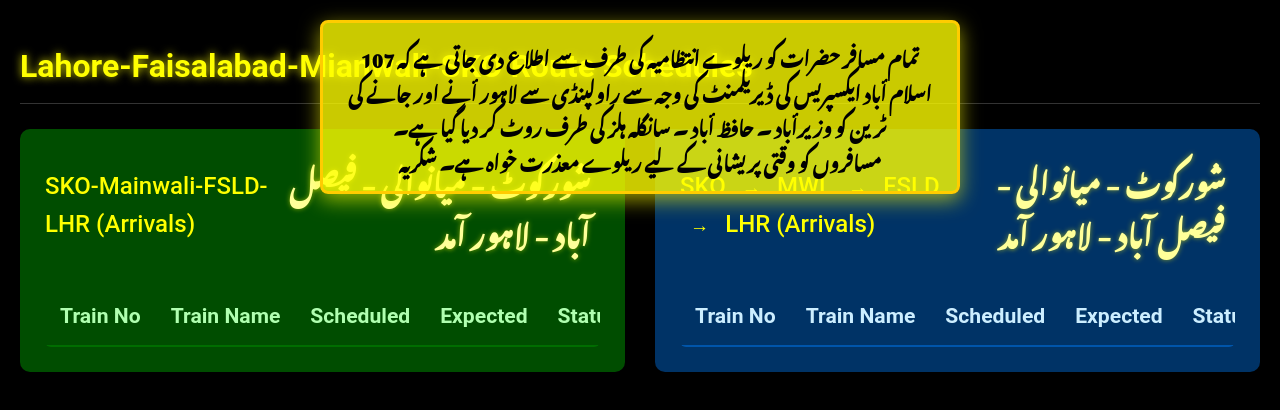
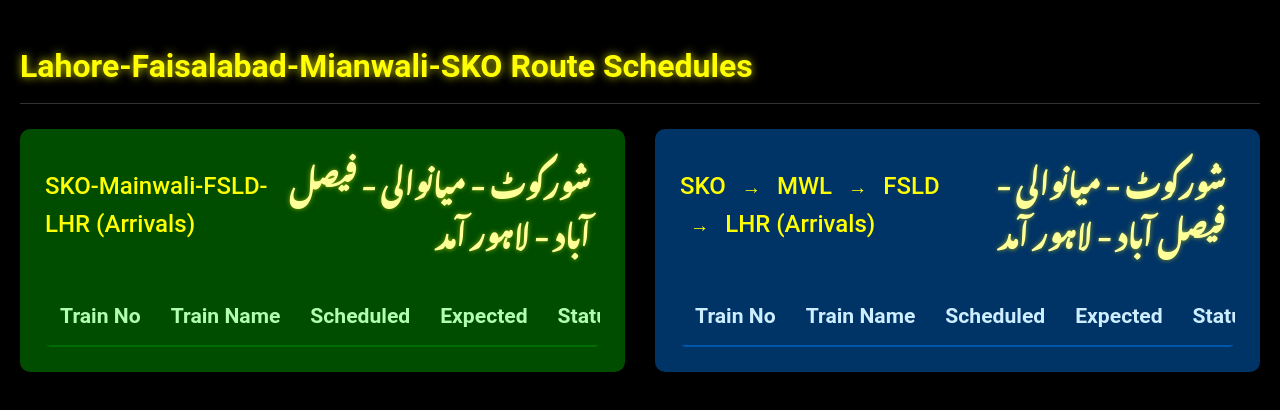
Before and after one commit to shahnazqamar/pr-rail-gov, a plain HTML site: page display_lhr_fsld.html in a window 1280 px wide. Drawn offline with Linux system fonts and the light colour scheme; a script that the page names is missing; a web font is replaced by a local one.

Commit message:
remove announcement

```diff
--- a/display_lhr_fsld.html
+++ b/display_lhr_fsld.html
@@ -11,12 +11,12 @@
 </head>
 <body>
     <!-- Railway Announcement -->
-    <div id="railway-announcement" class="railway-announcement">
+    <!-- <div id="railway-announcement" class="railway-announcement">
         <div class="announcement-content">
             <strong>تمام مسافر حضرات کو ریلوے انتظامیہ کی طرف سے اطلاع دی جاتی ہے کہ  107 اسلام أباد ایکسپریس کی ڈیریلمنٹ کی وجہ سے راولپنڈی سے لاہور أنے اور جانے کی ٹرین کو وزیرأباد ۔ حافظ أباد ۔ سانگلہ ہلز کی طرف روٹ کر دیا گیا ہے۔<br>
             مسافروں کو وقتی پریشانی کے لیے ریلوے معذرت خواہ ہے۔    شکریہ</strong>
         </div>
-    </div>
+    </div> -->
 
     <h1><span id="page-title-text">Lahore-Faisalabad-Mianwali-SKO Route Schedules</span> <span id="current-datetime" class="current-datetime-display"></span></h1>
 
--- a/display_style.css
+++ b/display_style.css
@@ -1,5 +1,5 @@
 /* Railway Announcement Styles */
-.railway-announcement {
+/* .railway-announcement {
     position: absolute;
     top: 20px;
     left: 50%;
@@ -26,7 +26,7 @@
 @keyframes announcementGlow {
     0%, 100% { box-shadow: 0 4px 12px rgba(255, 255, 0, 0.3); }
     50% { box-shadow: 0 6px 20px rgba(255, 255, 0, 0.6); }
-}
+} */
 
 html, body {
     height: 100%; /* Ensure body can fill the viewport height */
```
Also changed, not shown: display_lhr_kc.html (+2 -2 lines), display_lhr_mianwali.html (+2 -2 lines), display_lhr_nwl.html (+2 -2 lines), display_lhr_psh.html (+2 -2 lines), display_lhr_qta.html (+2 -2 lines), display_lhr_rwp.html (+2 -2 lines).
